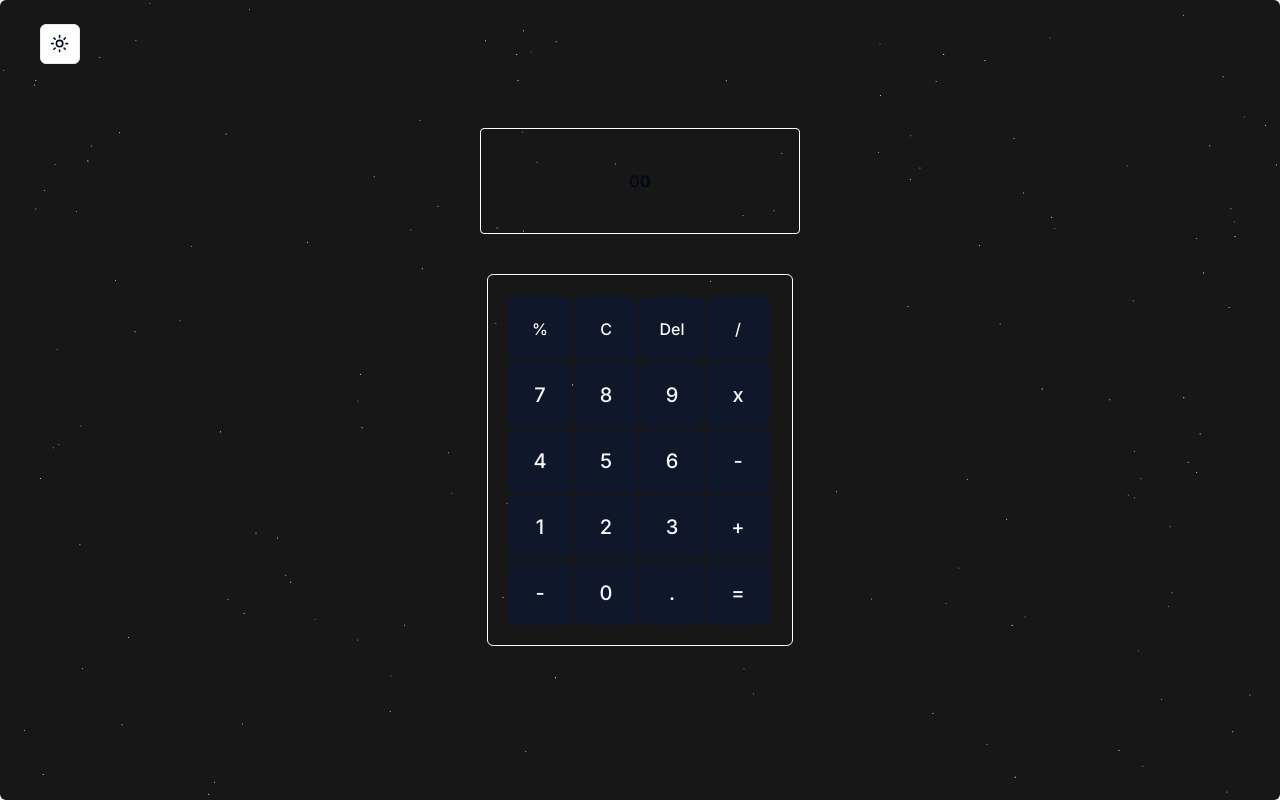
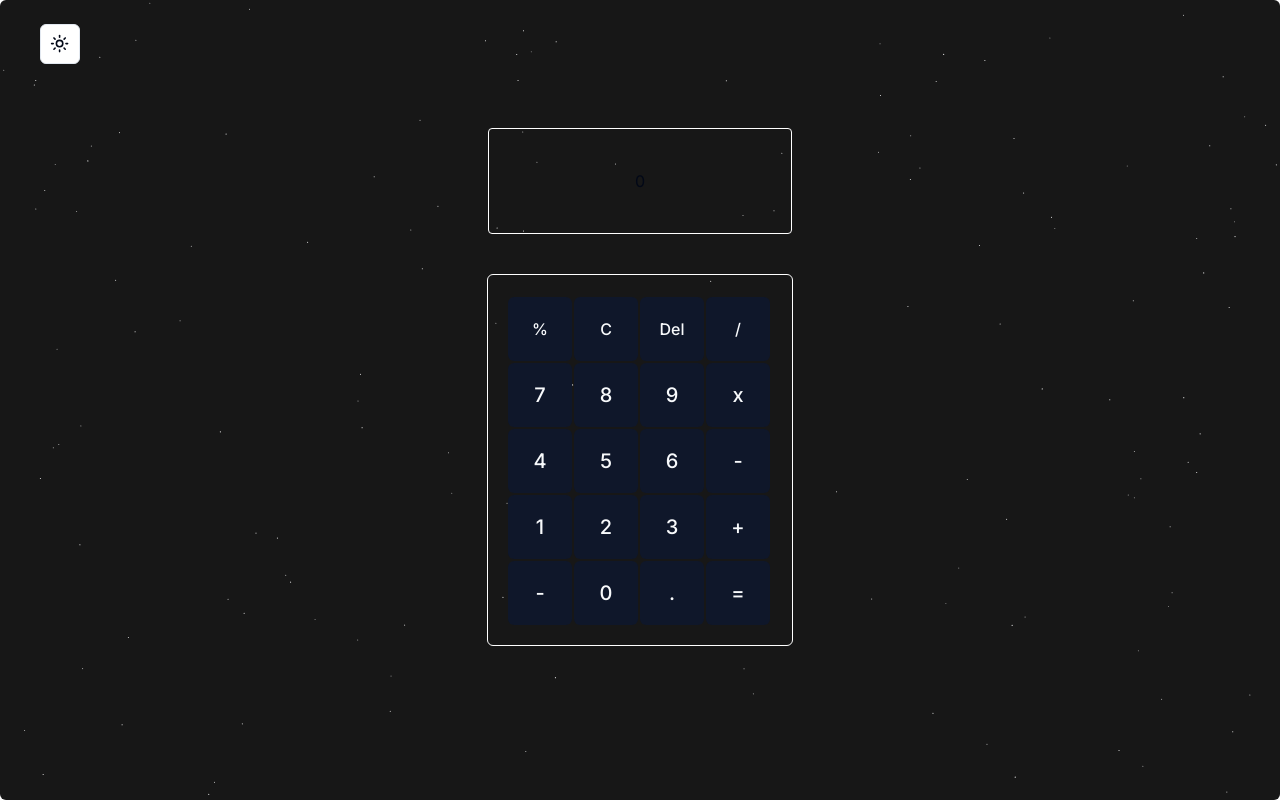
Before and after one commit to clavelian/calculator, a Next.js app in the folder calc/calc/: page / in a window 1280 px wide. Built offline with nearby package versions, Linux system fonts and the light colour scheme.

Commit message:
minor changes

```diff
--- a/calc/calc/components/main.tsx
+++ b/calc/calc/components/main.tsx
@@ -18,9 +18,8 @@ const Calc = () => {
   return (
     <>
       <div className="flex justify-center items-center py-10 ">
-        <div className="screen p-10 border-white rounded-sm border flex justify-center place-items-center w-80 ">
+        <div className="screen p-10 border-white rounded-sm border flex justify-center place-items-center w-[19rem] ">
           <form action="">{count}</form>
-          <b>{count}</b>
         </div>
       </div>
       <main className="flex justify-center place-items-center">
@@ -39,9 +38,15 @@ const Calc = () => {
               <Button value="7" className="button text-xl">
                 7
               </Button>
-              <Button className="button text-xl ">8</Button>
-              <Button className="button text-xl ">9</Button>
-              <Button className="button text-xl">x</Button>
+              <Button value={8} className="button text-xl ">
+                8
+              </Button>
+              <Button value={9} className="button text-xl ">
+                9
+              </Button>
+              <Button value={"x"} className="button text-xl">
+                x
+              </Button>
             </div>
             {/* 456 */}
             <div className="buttonMid">
```
